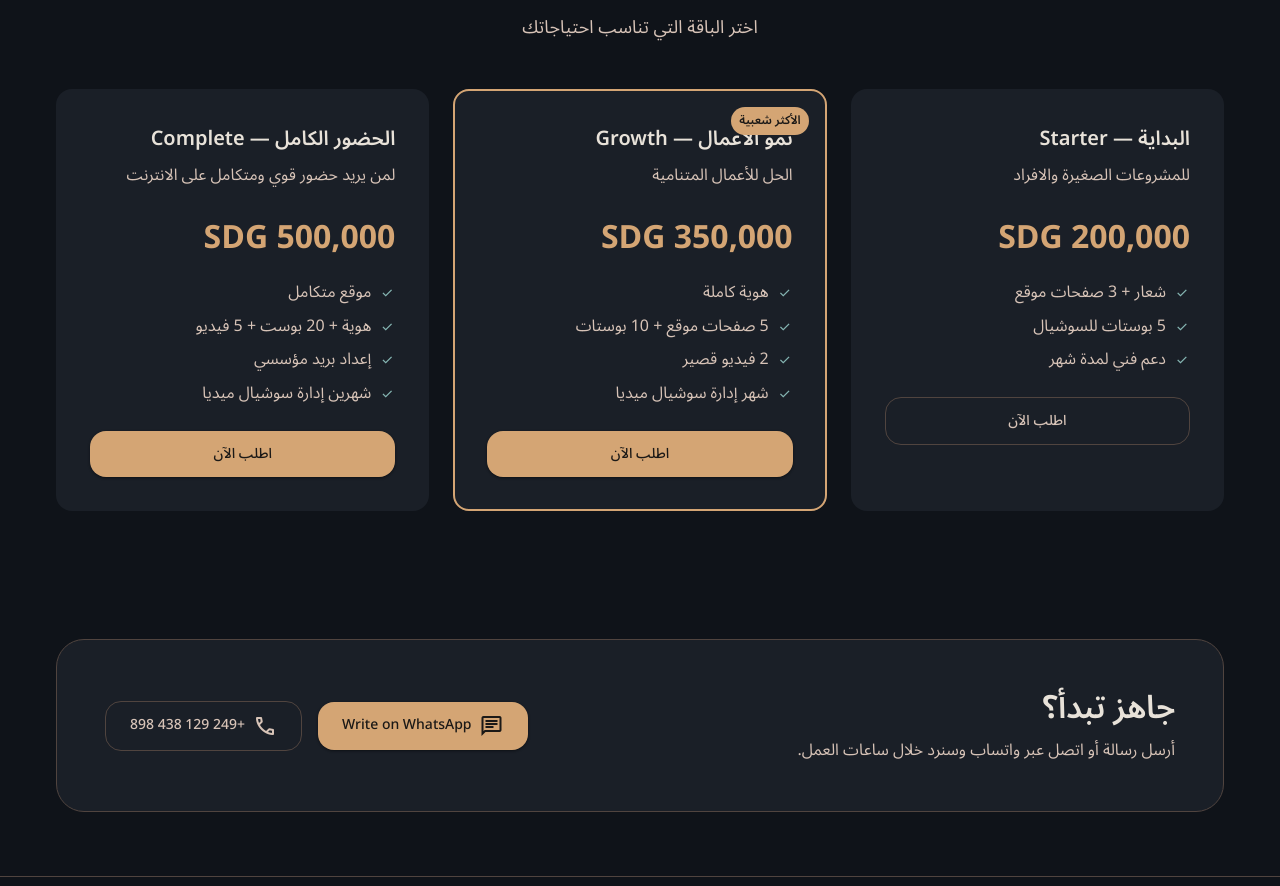
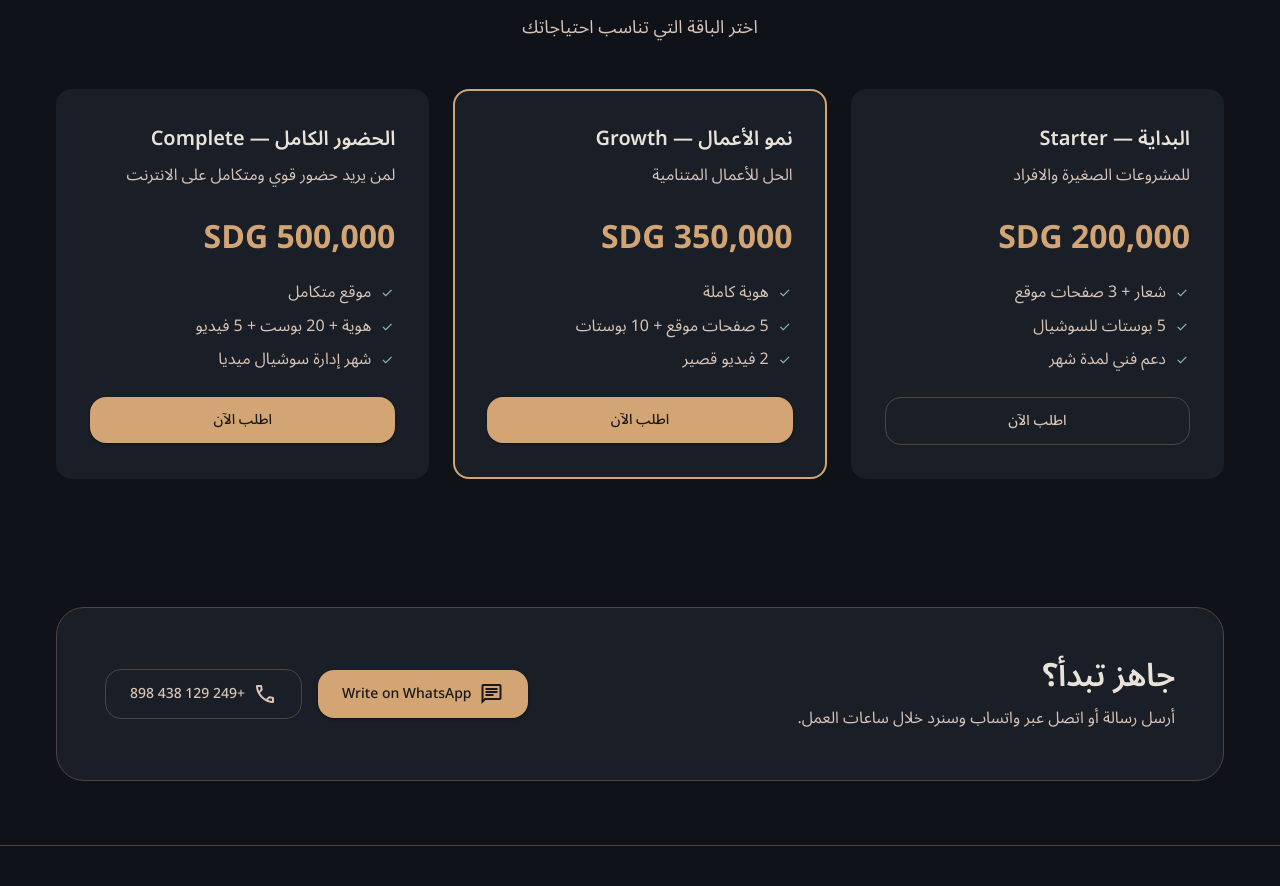
Before and after one commit to mohamedfadlalla/mohamedfadlalla.github.io, a plain HTML site: page index.html in a window 1280 px wide. Shown: the part 2283-3169 px from the top of the page. Drawn offline with nearby package versions, Linux system fonts and the light colour scheme.

Commit message:
changes to the packages

```diff
--- a/index.html
+++ b/index.html
@@ -1095,7 +1095,7 @@
         </div>
 
         <div class="package-card featured scroll-reveal">
-          <div class="package-badge">الأكثر شعبية</div>
+
           <h4>نمو الأعمال — Growth</h4>
           <p class="package-description">الحل للأعمال المتنامية</p>
           <div class="package-price">350,000 SDG</div>
@@ -1111,10 +1111,6 @@
             <li>
               <span class="material-symbols-outlined feature-check">check</span>
               2 فيديو قصير
-            </li>
-            <li>
-              <span class="material-symbols-outlined feature-check">check</span>
-              شهر إدارة سوشيال ميديا
             </li>
           </ul>
           <a href="https://wa.me/249129438898?text=مرحبا، أريد باقة نمو الأعمال" target="_blank" rel="noopener" class="btn btn-primary" style="width: 100%; justify-content: center;">
@@ -1137,11 +1133,7 @@
             </li>
             <li>
               <span class="material-symbols-outlined feature-check">check</span>
-              إعداد بريد مؤسسي
-            </li>
-            <li>
-              <span class="material-symbols-outlined feature-check">check</span>
-              شهرين إدارة سوشيال ميديا
+              شهر إدارة سوشيال ميديا
             </li>
           </ul>
           <a href="https://wa.me/249129438898?text=مرحبا، أريد باقة الحضور الكامل" target="_blank" rel="noopener" class="btn btn-primary" style="width: 100%; justify-content: center;">
```
